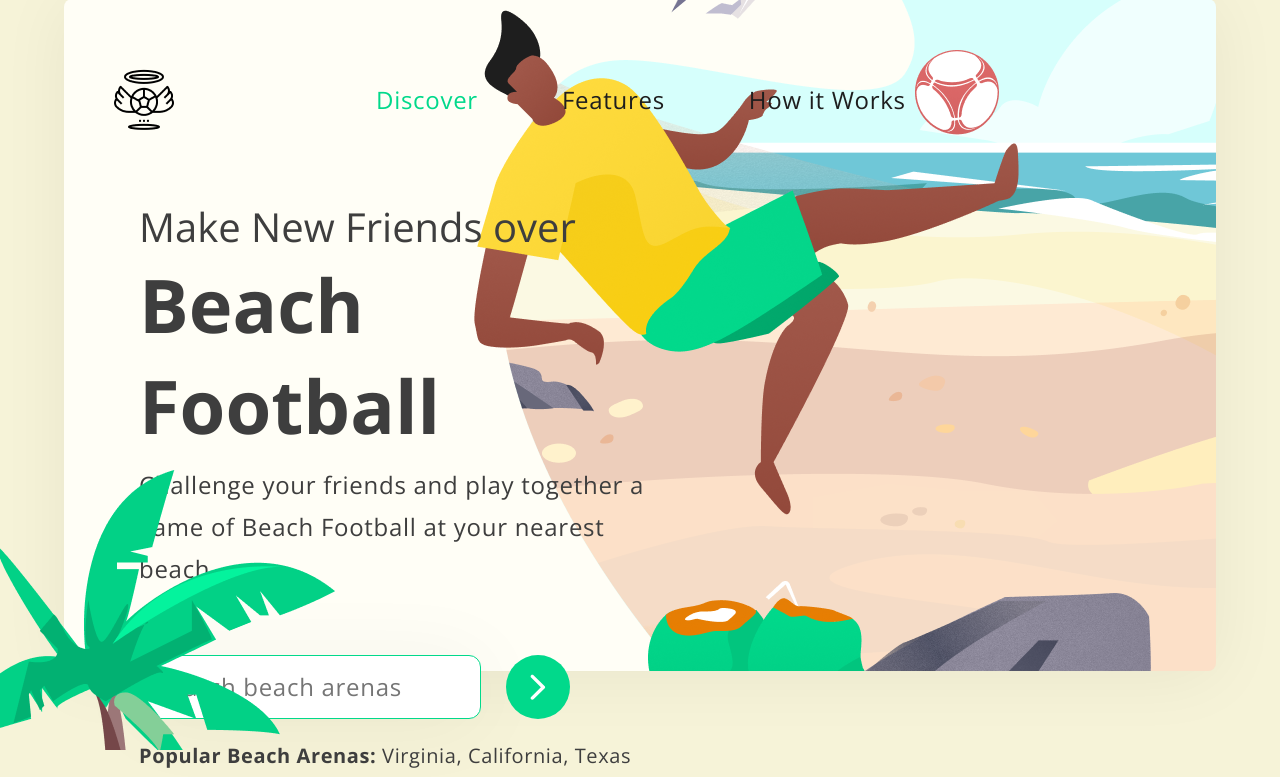
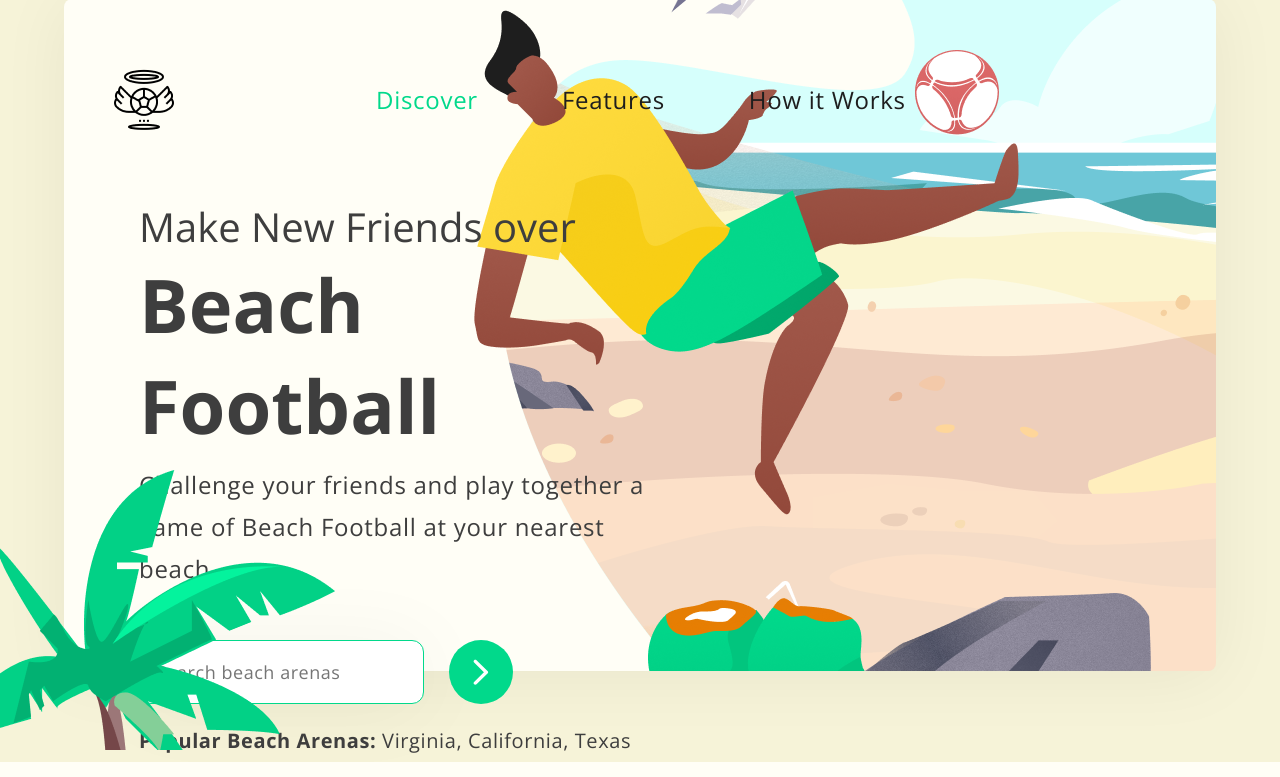
Before and after one commit to NicolasBRL/BeachSoccer, a PHP site: page / in a window 1280 px wide. Shown: the part 65-842 px from the top of the page. Run offline with PHP 8.4, Linux system fonts and the light colour scheme.

Commit message:
Connection DB UTF8 & Finalisation du projet

```diff
--- a/db.php
+++ b/db.php
@@ -8,6 +8,7 @@
 
 try {
 	$pdo = new PDO("mysql:host=$host_name;dbname=$database", $user_name, $password);
+	$pdo->exec("set names utf8mb4");
 } catch (PDOException $e) {
 	// Affiche une erreur si il y'a un problème de connexion.
 	echo "Error: ".$e->getMessage();
--- a/index.php
+++ b/index.php
@@ -28,38 +28,42 @@
         <main>
             <div class="left__col">
             <?php
+                // Vérifie si le terrain existe
+                $findTerrain = false;
                 if(isset($_POST['search'])){
                     $search = $_POST['search'];
                     $stmt = $pdo->prepare("SELECT * FROM terrains WHERE nom LIKE '%".$search."%'");
                     $stmt->execute();
                     $terrains = $stmt->fetchAll(PDO::FETCH_ASSOC);
+                    $findTerrain = $terrains;
 
-                    if($terrains){
-                        ?>
+                } ?>
+
+                <?php if($findTerrain) : ?>
                     <h1>Résultat  </h1>
                     <?php
                         foreach ($terrains as $row => $terrain) {
                             echo  "<p>".$terrain['nom']."</p>";
                         }
-                    }else{
-                        echo "<h1>Aucun terrain trouvé</h1>";
-                    }
-                }else{
                     ?>
+                <?php else : ?>
                     <span>Make New Friends over</span>
                     <h1>Beach Football</h1>
                     <p>Challenge your friends and play together a game
                     of Beach Football at your nearest beach.</p>
 
-                <form method="POST" class="input__search">
+                    <form method="POST">
+                        <div class="input__search">
                             <input type="text" name="search" placeholder="Search beach arenas">
                             <button type="submit">
                                 <img src="assets/img/arrow.svg">
                             </button>
+                        </div>
+                        <?php if (isset($_POST['search']) && !$findTerrain) : ?><p class="error">Aucun terrain trouvé</p><?php endif; ?>
                     </form>
 
                     <p class="text_petit"><strong>Popular Beach Arenas:</strong> Virginia, California, Texas</p>
-            <?php } ?>
+                <?php endif; ?>
             </div>
         </main>
     </div>
--- a/style/components/_variables.scss
+++ b/style/components/_variables.scss
@@ -2,3 +2,4 @@
 $text-color: #3E3E3E;
 $black: #1E1E1E;
 $green: #01D98B;
+$red: #ff3333;
--- a/style/style.css
+++ b/style/style.css
@@ -102,7 +102,7 @@
   display: -webkit-box;
   display: -ms-flexbox;
   display: flex;
-  margin-top: 65px;
+  margin-top: 50px;
 }
 
 .main__container main .left__col .input__search input[type=text] {
@@ -118,8 +118,8 @@
   font-family: 'Open Sans';
   font-style: normal;
   font-weight: 400;
-  font-size: 24px;
-  line-height: 50px;
+  font-size: 18px;
+  line-height: 1em;
   letter-spacing: 0.03em;
   color: #5E5D5D;
 }
@@ -148,6 +148,17 @@
   width: 16px;
 }
 
+.main__container main .left__col .error {
+  font-family: 'Open Sans';
+  font-style: normal;
+  font-weight: 400;
+  font-size: 14px;
+  line-height: 32px;
+  letter-spacing: 0.03em;
+  color: #ff3333;
+  margin-bottom: 0px;
+}
+
 .main__container main .right__col {
   height: 100%;
   top: 0;
--- a/style/style.scss
+++ b/style/style.scss
@@ -93,7 +93,7 @@
 
             .input__search{
                 display: flex;
-                margin-top: 65px;
+                margin-top: 50px;
 
                 input[type=text]{
                     flex-basis: 55%;
@@ -107,8 +107,8 @@
                     font-family: 'Open Sans';
                     font-style: normal;
                     font-weight: 400;
-                    font-size: 24px;
-                    line-height: 50px;
+                    font-size: 18px;
+                    line-height: 1em;
                     letter-spacing: 0.03em;
                     color: #5E5D5D;
                 }
@@ -132,6 +132,17 @@
                     }
                 }
             }
+
+            .error{
+                font-family: 'Open Sans';
+                font-style: normal;
+                font-weight: 400;
+                font-size: 14px;
+                line-height: 32px;
+                letter-spacing: 0.03em;
+                color: $red;
+                margin-bottom: 0px;
+            }
         }
 
         .right__col{
```
Also changed, not shown: 1 other file. Lines whose indentation alone changed are shown as unchanged.
